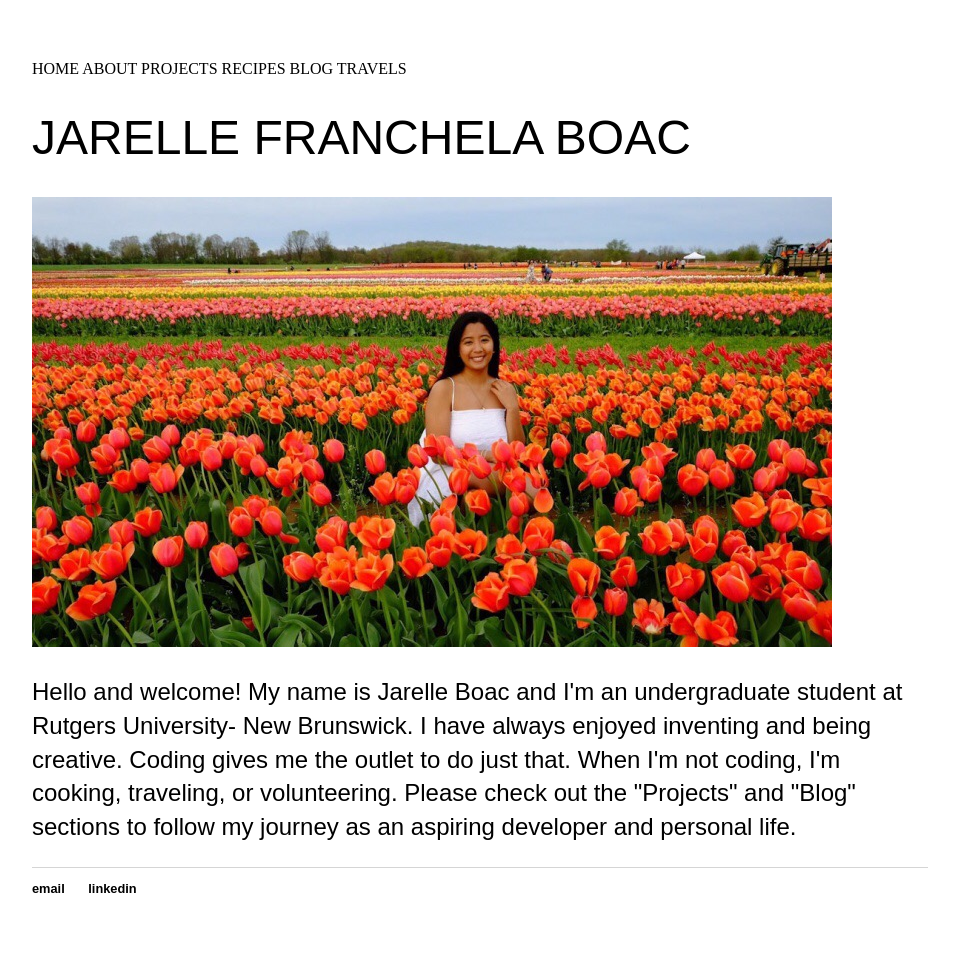
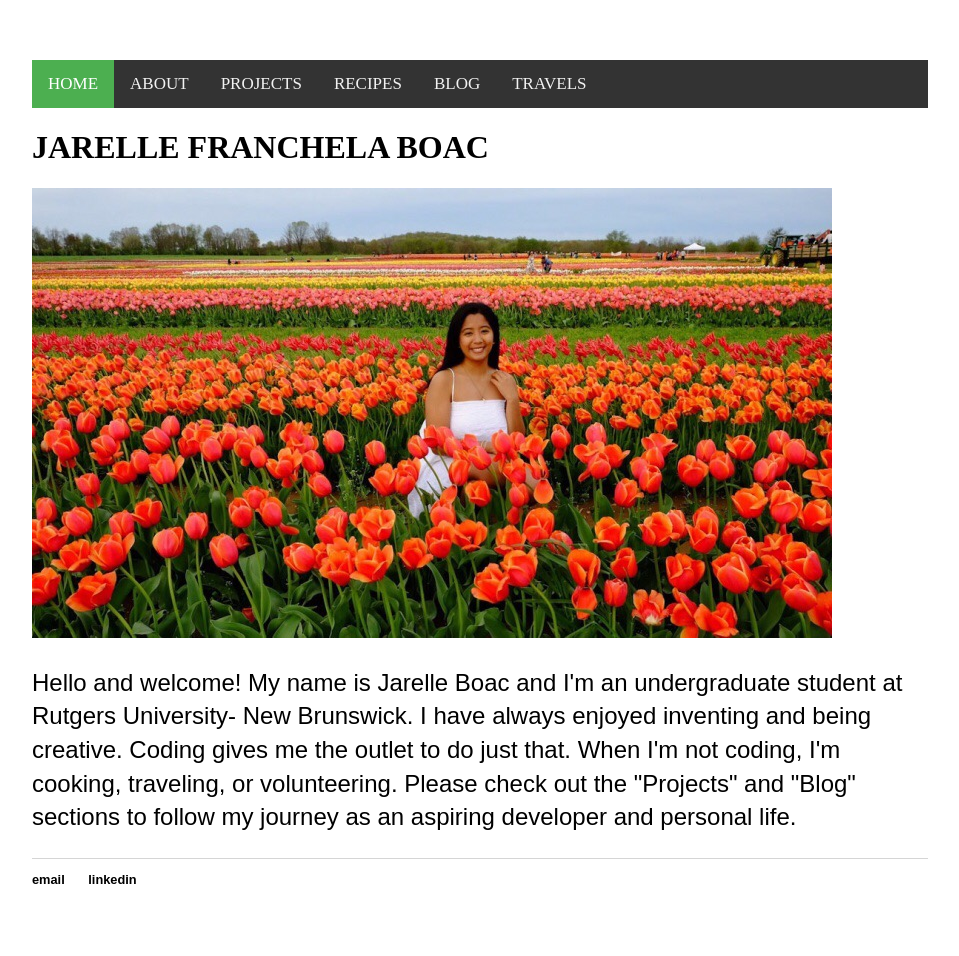
Before and after one commit to jarelle22/jarelleboac.github.io, a Jekyll site: the page built from index.html, in a window 1280 px wide. Shown: the whole page, without its empty margins (160-1119 px from the left). Built offline with Jekyll 4.4.1, drawn with Linux system fonts in a browser that asks for light colours.

Commit message:
Update main.css
try adding a bar

```diff
--- a/css/main.css
+++ b/css/main.css
@@ -21,15 +21,42 @@ a {
 a:hover {
     text-decoration: underline; /*when your cursor hovers over a link, it is underlined!*/
 }
-h1 {
+.topnav {
+  background-color: #333;
+  overflow: hidden;
+}
+
+/* Style the links inside the navigation bar */
+.topnav a {
+  float: left;
+  color: #f2f2f2;
+  text-align: center;
+  padding: 14px 16px;
+  text-decoration: none;
+  font-size: 17px;
+}
+
+/* Change the color of links on hover */
+.topnav a:hover {
+  background-color: #ddd;
+  color: black;
+}
+
+/* Add a color to the active/current link */
+.topnav a.active {
+  background-color: #4CAF50;
+  color: white;
+}
+
+/*h1 {
     font-size: 3em;
-    /*font-family:'Helvetica', 'Arial', 'Sans-Serif';*/
+    font-family:'Helvetica', 'Arial', 'Sans-Serif';
     color: #000000;
     font-family: 'Arial', 'Helvetica', 'Sans-Serif';
     font-style: normal;
     font-weight: 100;
 
-}
+}*/
 p {
     font-family: 'Arial', 'Helvetica', 'Sans-Serif';
     font-style: normal;
```
